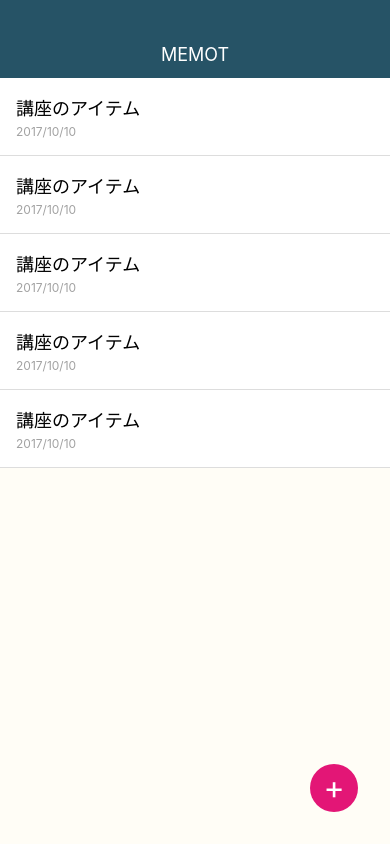
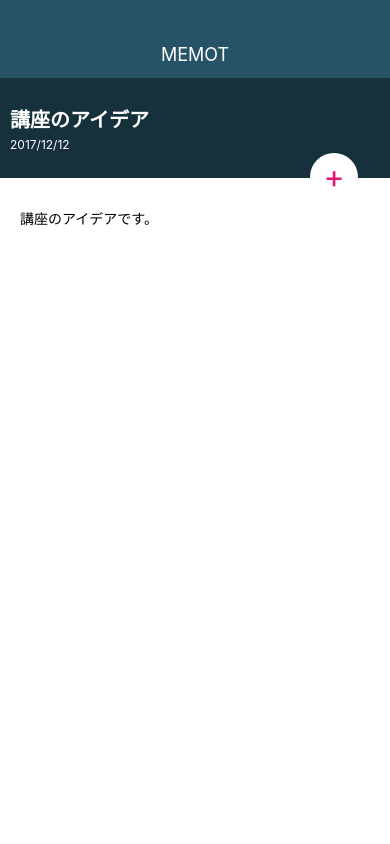
Before and after one commit to naotouni51/MemoApp, a React Native app: screen / in a window 390 px wide. Built offline with nearby package versions, Linux system fonts and the light colour scheme.

Commit message:
Style MemoDetailScreen

```diff
--- a/App.js
+++ b/App.js
@@ -2,7 +2,7 @@
 import { StyleSheet, View, Platform } from 'react-native';
 
 import Appbar from './src/components/Appbar';
-import MemoListScreen from './src/screens/MemoListScreen';
+import MemoDetailScreen from './src/screens/MemoDetailScreen';
 
 
 export default class App extends React.Component {
@@ -10,7 +10,7 @@
     return (
       <View style={styles.container}>
         <Appbar />
-        <MemoListScreen />
+        <MemoDetailScreen />
       </View>
     );
   }
--- a/src/elements/CircleButton.js
+++ b/src/elements/CircleButton.js
@@ -3,9 +3,19 @@
 
 class CircleButton extends React.Component {
   render() {
+    const { style, color } = this.props;
+
+    let bgColor = '#E31676';
+    let textColor = '#fff';
+
+    if (color === 'white') {
+      bgColor = '#fff';
+      textColor = '#E31676';
+    }
+
     return(
-      <View style={styles.circleButton}>
-        <Text style={styles.circleButtonTitle}>
+      <View style={[styles.circleButton, style, { backgroundColor: bgColor }]}>
+        <Text style={[styles.circleButtonTitle, { color: textColor }]}>
           {this.props.children}
         </Text>
       </View>
@@ -20,7 +30,6 @@
     right: 32,
     width: 48,
     height: 48,
-    backgroundColor: '#E31676',
     borderRadius: 24,
     justifyContent: 'center',
     alignItems: 'center',
--- /dev/null
+++ b/src/screens/MemoDetailScreen.js
@@ -0,0 +1,64 @@
+import React from 'react';
+import { StyleSheet, View, Text } from 'react-native';
+import CircleButton from '../elements/CircleButton';
+
+class MemoDetailScreen extends React.Component {
+  render() {
+    return (
+      <View style={styles.container}>
+        <View>
+          <View style={styles.memoHeader}>
+            <View>
+              <Text style={styles.memoHeaderTitle}>講座のアイデア</Text>
+              <Text style={styles.memoHeaderDate}>2017/12/12</Text>
+            </View>
+          </View>
+        </View>
+
+        <View style={styles.memoContent}>
+          <Text>
+            講座のアイデアです。
+          </Text>
+        </View>
+
+        <CircleButton color="white" style={styles.editButton}>+</CircleButton>
+      </View>
+    );
+  }
+}
+
+const styles = StyleSheet.create({
+  container: {
+    flex: 1,
+    width: '100%',
+  },
+  memoHeader: {
+    height: 100,
+    backgroundColor: '#17313C',
+    justifyContent: 'center',
+    padding: 10,
+  },
+  memoHeaderTitle: {
+    fontSize: 20,
+    fontWeight: 'bold',
+    color: '#fff',
+    marginBottom: 4,
+  },
+  memoHeaderDate: {
+    fontSize: 12,
+    color: '#fff',
+  },
+  memoContent: {
+    paddingTop: 30,
+    paddingLeft: 20,
+    paddingRight: 20,
+    paddingBottom: 20,
+    backgroundColor: '#fff',
+    flex: 1,
+  },
+  editButton: {
+    top: 75,
+  },
+});
+
+export default MemoDetailScreen;
```
